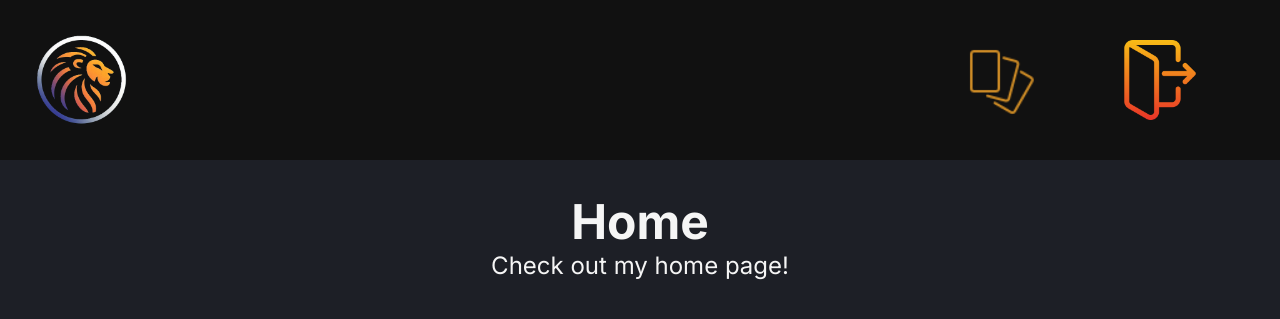
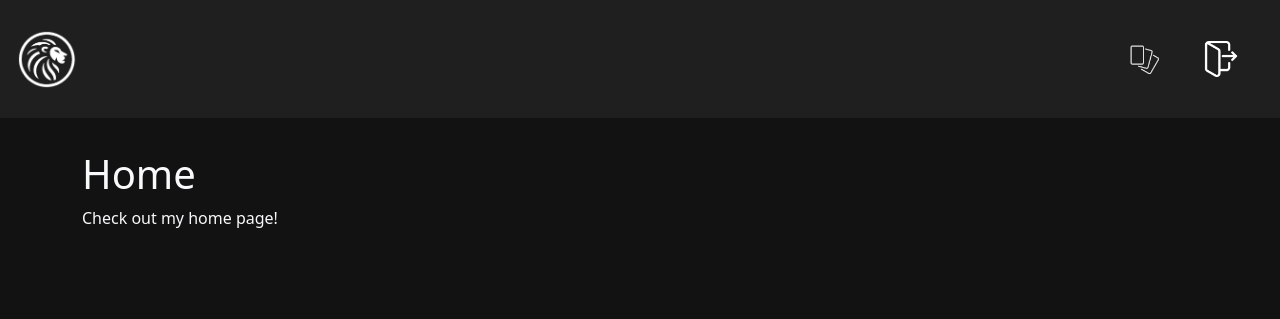
Before and after one commit to Wilon2G/Coleon, a Django app: page / in a window 1280 px wide. Shown: the top 319 px of the page. Run offline with Django 5.2, Linux system fonts and the light colour scheme; the visitor is signed in with stand-in values (Sample User, id 1); parts of the project's set-up code (start-up, migrations or seed data) failed here and were passed over.

Commit message:
Starting implementing boostrap (i dont like styling)

```diff
--- a/static/css/style.css
+++ b/static/css/style.css
@@ -1,67 +1,45 @@
-*{
-    margin: 0;
-    padding: 0;
-    box-sizing: border-box;
+/* style.css */
+
+:root {
+    --bs-body-bg: #121212;
+    --bs-body-color: #f8f9fa;
 }
 
-body {
-    display: flex;
-    flex-direction: column;
-    font-size: 1.5rem;
-    background-color: rgb(29 31 38);
-    color: whitesmoke;
-    font-family: 'Inter', sans-serif;
+.navbar {
+    background-color: #1f1f1f;
+    padding: 1.5rem 2rem; /* Increase navbar height by adding padding */
 }
 
-
-h1,p{
-    text-align: center;
+.navbar-brand img {
+    filter: brightness(0) invert(1); /* Makes light logos fit dark mode */
+    height: 60px; /* Increase the size of the Coleon logo */
+    width: auto; /* Maintain aspect ratio */
 }
 
-/**=============Main content area=============**/
+/* Make navbar links/icons larger and more spaced */
+.nav-link img,
+button img {
+    filter: brightness(0) invert(1);
+    height: 36px; /* Adjust icon sizes */
+    width: auto;
+}
 
+.nav-link,
+.btn-link {
+    color: #f8f9fa;
+    font-size: 1.2rem; /* Increase the font size for better readability */
+    margin-right: 1.5rem; /* Add some spacing between icons */
+}
+
+.nav-link:hover,
+.btn-link:hover {
+    opacity: 0.8;
+}
 
 main {
-    flex-grow: 1;
-    display: grid;
-    place-items: center;
-    padding: 2rem;
+    padding-top: 2rem;
 }
 
-
-/**=============Navigation styles=============**/
-.main_nav {
-    background-color: #111;
-    display: flex;
-    justify-content: space-between;
-    height: 10rem;
+button.btn-link {
+    padding: 0;
 }
-
-.main_logo{
-    height: 100%;
-}
-
-.log_container{
-    display: flex;
-    justify-content: space-evenly;
-    align-items: center;
-    width: 25rem;
-}
-
-.register_container, .login_container, .logout, .collections_container{
-    height: 50%;
-}
-
-.register_icon, .login_icon, .logout_icon, .logout-button, .collections_icon{
-    height: 100%;
-}
-
-.logout-button {
-    background: transparent;
-    border: none;
-    padding: 0;
-    cursor: pointer;
-  }
-
-
-/**=============Form buttons=============**/
--- a/templates/layout.html
+++ b/templates/layout.html
@@ -5,57 +5,49 @@
     <meta charset="UTF-8">
     <meta name="viewport" content="width=device-width, initial-scale=1.0">
     <title>
-        {% block title %}
-            Coleon
-        {% endblock %}
+        {% block title %}Coleon{% endblock %}
     </title>
     <script src="{% static 'js/main.js' %}" defer></script>
+    <link
+        href="https://cdn.jsdelivr.net/npm/bootstrap@5.3.3/dist/css/bootstrap.min.css"
+        rel="stylesheet"
+        integrity="sha384-QWTKZyjpPEjISv5WaRU9OFeRpok6YctnYmDr5pNlyT2bRjXh0JMhjY6hW+ALEwIH"
+        crossorigin="anonymous"
+    />
     <link rel="stylesheet" href="{% static 'css/style.css' %}">
-    <link href="https://fonts.googleapis.com/css2?family=Inter:wght@400;700&display=swap" rel="stylesheet">
+    {% block customStyle %}{% endblock  %}
+
 </head>
 <body>
-    <nav class="main_nav">
-        <div class="logo_container" >
-            <a href="/">
-                <img title="Home" src="{% static 'img/Coleon_logo.png' %}" alt="Coleon Logo" class="main_logo" />
+    <nav class="navbar d-flex justify-content-between align-items-center px-3">
+        <a class="navbar-brand" href="/">
+            <img src="{% static 'img/Coleon_logo.png' %}" alt="Coleon Logo" title="Home" height="40">
         </a>
-
-        </div>
-        <div class="log_container">
+        <div class="d-flex align-items-center gap-3">
             {% if user.is_authenticated %}
-            <div class="collections_container">
-                <a href="{% url 'collections:my_collections' %}">
-                    <img title="Collections" src="{% static 'img/icons/collection_icon.png' %}" alt="Collections" class="collections_icon" />
+                <a href="{% url 'collections:my_collections' %}" class="nav-link p-0">
+                    <img src="{% static 'img/icons/collection_icon.png' %}" alt="Collections" title="Collections" height="28">
                 </a>
-            </div>
-
-            <form class="logout" id="logout-form" action="{% url 'users:logout' %}" method="post">
+                <form id="logout-form" action="{% url 'users:logout' %}" method="post" class="m-0">
                     {% csrf_token %}
-                <button class="logout-button" >
-                    <img title="Log Out" src="{% static 'img/icons/logout.png' %}" alt="Log Out" class="logout_icon" />
+                    <button type="submit" class="btn btn-link">
+                        <img src="{% static 'img/icons/logout.png' %}" alt="Log Out" title="Log Out" height="28">
                     </button>
                 </form>
             {% else %}
-        <div class="register_container">
-            <a href="{% url 'users:register' %}">
-                <img title="Register" src="{% static 'img/icons/register.png' %}" alt="Register" class="register_icon" />
+                <a href="{% url 'users:register' %}" class="nav-link p-0">
+                    <img src="{% static 'img/icons/register.png' %}" alt="Register" title="Register" height="28">
                 </a>
-        </div>
-        <div class="login_container">
-            <a href="{% url 'users:login' %}">
-                <img title="Log In" src="{% static 'img/icons/login.png' %}" alt="Log In" class="login_icon" />
+                <a href="{% url 'users:login' %}" class="nav-link p-0">
+                    <img src="{% static 'img/icons/login.png' %}" alt="Log In" title="Log In" height="28">
                 </a>
-        </div>
             {% endif %}
         </div>
+    </nav>
 
-
-    </nav>
-    <main>
+    <main class="container">
         {% block content %}
-
         {% endblock %}
     </main>
-
 </body>
 </html>
--- a/users/templates/users/register.html
+++ b/users/templates/users/register.html
@@ -1,8 +1,13 @@
 {% extends 'layout.html' %}
+{% load static %}
 
 {% block title %}
     Register a new user
 {% endblock  %}
+
+{% block customStyle %}
+    <link rel="stylesheet" href="{% static 'css/register.css' %}">
+{% endblock customStyle %}
 
 {% block content %}
     <h1>
```
Also changed, not shown: static/css/register.css (added, +79 -0 lines), static/img/Coleon_logo.png. Lines whose indentation alone changed are shown as unchanged.
